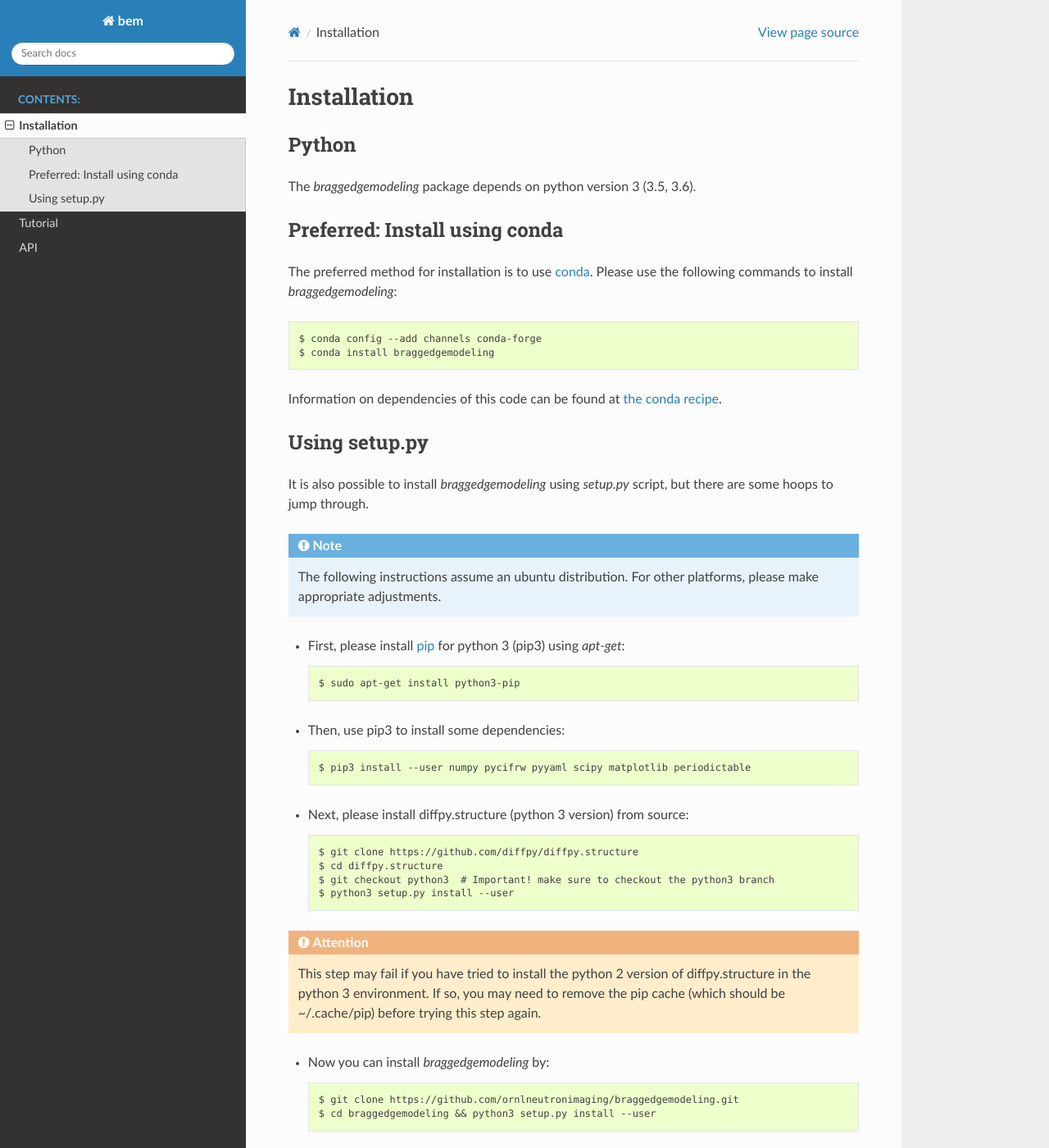
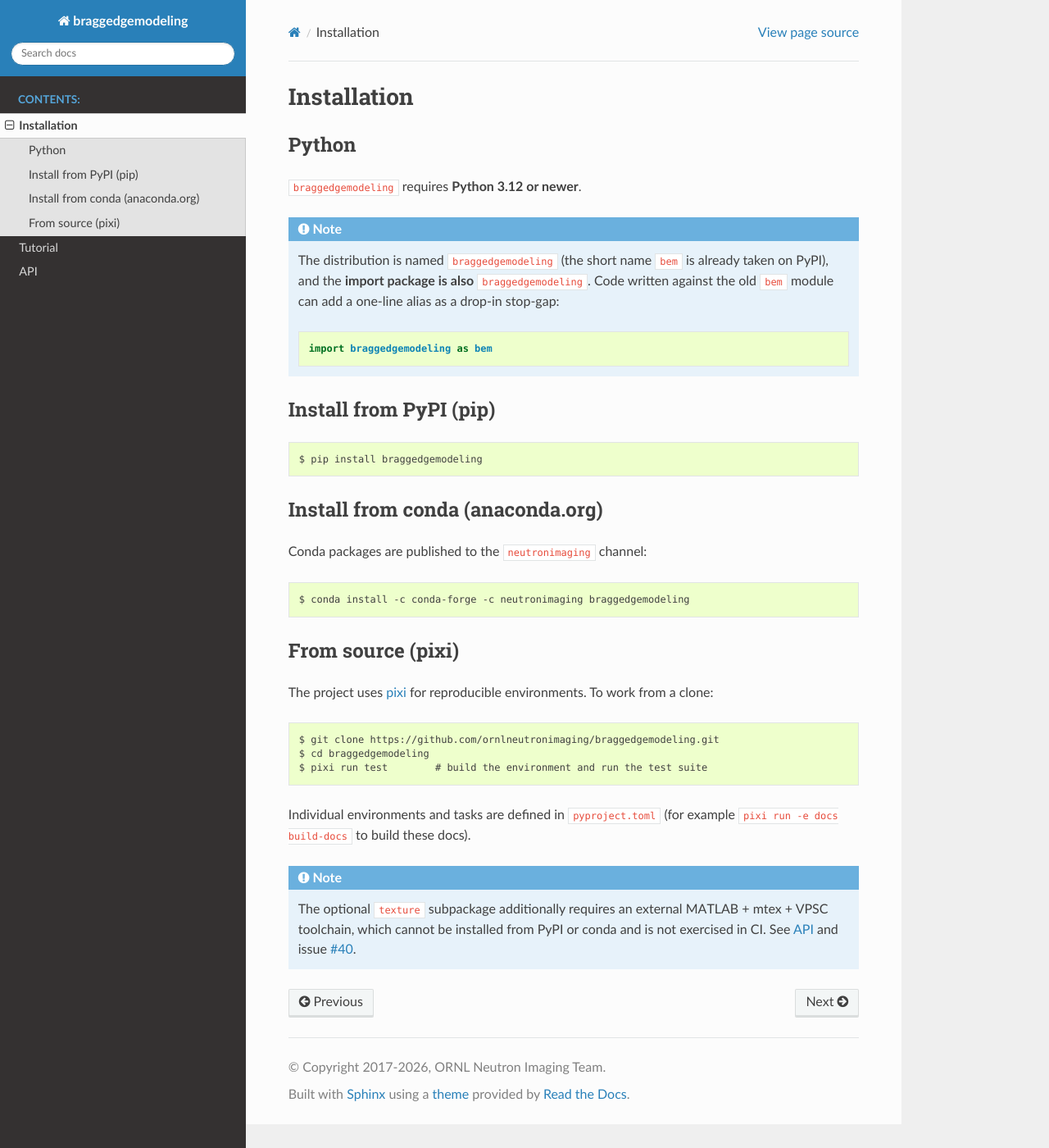
Before and after one commit to ornlneutronimaging/braggedgemodeling, a Sphinx documentation site: the page built from docs/installation.rst, in a window 1280 px wide and 1400 px high. Shown: the whole window at 82% size. Built offline with Sphinx 7.4.7 and the Read the Docs theme 3.1.0, drawn with Linux system fonts in a browser that asks for light colours; some of the changed text lies outside the part shown.

Commit message:
Modernize docs: Sphinx on py3.12, Read the Docs, README/install refresh
Fourth modernization PR (docs).

- docs/conf.py: project bem -> braggedgemodeling; version now read from
  installed package metadata (importlib.metadata) instead of the stale
  hard-coded release='0.1.1'; language='en' (drops the deprecated None).
- docs/api.rst: autodoc targets bem.* -> braggedgemodeling.* (were broken
  after the #41 module rename) + an import-alias note.
- docs/installation.rst: rewritten for pip / conda (neutronimaging) /
  pixi and Python 3.12; drops the setup.py + py3.5 instructions; documents
  `import braggedgemodeling as bem` as a drop-in stop-gap.
- README.md: add pip/conda/pixi install + the import-alias note; replace
  the stale coveralls badge with codecov; fix the bem/DebyeTemp.py path;
  keep the JOSS DOI badge.
- .readthedocs.yaml: new (v2, ubuntu-24.04/py3.12, sphinx docs/conf.py,
  fail_on_warning, pip install .[docs]).
- pyproject.toml: add the `docs` optional-dependency extra (RTD pip build)
  and a `build-docs` task in the docs feature.
- docs/_static/.gitkeep so html_static_path resolves (warning-free build).

Verified: `pixi run -e package build`/tests unaffected; `pixi run -e docs
build-docs` -> "build succeeded." with 0 warnings; autodoc imports all
four braggedgemodeling.* modules.

Assisted-With: Claude Opus 4.8 <noreply@anthropic.com>

```diff
--- a/docs/conf.py
+++ b/docs/conf.py
@@ -19,14 +19,22 @@
 
 # -- Project information -----------------------------------------------------
 
-project = 'bem'
-copyright = '2017-2018, ORNL Neutron Data Sciences Group'
-author = 'ORNL Neutron Data Sciences Group'
+project = 'braggedgemodeling'
+copyright = '2017-2026, ORNL Neutron Imaging Team'
+author = 'ORNL Neutron Imaging Team'
 
+# The version is read from the installed package metadata (set by versioningit
+# at build time), so it never needs to be hand-maintained here.
+from importlib.metadata import PackageNotFoundError
+from importlib.metadata import version as _pkg_version
+
+try:
+    # The full version, including alpha/beta/rc tags
+    release = _pkg_version('braggedgemodeling')
+except PackageNotFoundError:
+    release = ''
 # The short X.Y version
-version = ''
-# The full version, including alpha/beta/rc tags
-release = '0.1.1'
+version = '.'.join(release.split('.')[:2])
 
 
 # -- General configuration ---------------------------------------------------
@@ -63,7 +71,7 @@ master_doc = 'index'
 #
 # This is also used if you do content translation via gettext catalogs.
 # Usually you set "language" from the command line for these cases.
-language = None
+language = 'en'
 
 # List of patterns, relative to source directory, that match files and
 # directories to ignore when looking for source files.
--- a/docs/installation.rst
+++ b/docs/installation.rst
@@ -5,48 +5,50 @@ Installation
 
 Python
 ------
-The `braggedgemodeling` package depends on python version 3 (3.5, 3.6).
+``braggedgemodeling`` requires **Python 3.12 or newer**.
+
+.. note::
+
+   The distribution is named ``braggedgemodeling`` (the short name ``bem`` is
+   already taken on PyPI), and the **import package is also**
+   ``braggedgemodeling``. Code written against the old ``bem`` module can add a
+   one-line alias as a drop-in stop-gap::
+
+      import braggedgemodeling as bem
 
 
-Preferred: Install using conda
-------------------------------
+Install from PyPI (pip)
+-----------------------
 
-The preferred method for installation is to use `conda <https://conda.io/>`_.
-Please use the following commands to install `braggedgemodeling`::
+::
 
-      $ conda config --add channels conda-forge
-      $ conda install braggedgemodeling
-
-Information on dependencies of this code can be found at `the conda recipe <https://github.com/conda-forge/braggedgemodeling-feedstock/blob/master/recipe/meta.yaml>`_.
+   $ pip install braggedgemodeling
 
 
-Using setup.py
---------------
+Install from conda (anaconda.org)
+----------------------------------
 
-It is also possible to install `braggedgemodeling` using `setup.py` script,
-but there are some hoops to jump through.
+Conda packages are published to the ``neutronimaging`` channel::
 
-.. note:: The following instructions assume an ubuntu distribution. For other platforms, please make appropriate adjustments.
+   $ conda install -c conda-forge -c neutronimaging braggedgemodeling
 
-* First, please install `pip <https://pypi.org/project/pip/>`_ for python 3 (pip3) using `apt-get`::
 
-   $ sudo apt-get install python3-pip
+From source (pixi)
+------------------
 
-* Then, use pip3 to install some dependencies::
+The project uses `pixi <https://pixi.sh/>`_ for reproducible environments.
+To work from a clone::
 
-   $ pip3 install --user numpy pycifrw pyyaml scipy matplotlib periodictable
+   $ git clone https://github.com/ornlneutronimaging/braggedgemodeling.git
+   $ cd braggedgemodeling
+   $ pixi run test        # build the environment and run the test suite
 
-* Next, please install diffpy.structure (python 3 version) from source::
+Individual environments and tasks are defined in ``pyproject.toml`` (for
+example ``pixi run -e docs build-docs`` to build these docs).
 
-   $ git clone https://github.com/diffpy/diffpy.structure
-   $ cd diffpy.structure
-   $ git checkout python3  # Important! make sure to checkout the python3 branch
-   $ python3 setup.py install --user
+.. note::
 
-.. attention:: This step may fail if you have tried to install the python 2 version of diffpy.structure in the python 3 environment.
-	       If so, you may need to remove the pip cache (which should be ~/.cache/pip) before trying this step again.
-
-* Now you can install `braggedgemodeling` by::
-
-  $ git clone https://github.com/ornlneutronimaging/braggedgemodeling.git
-  $ cd braggedgemodeling && python3 setup.py install --user
+   The optional ``texture`` subpackage additionally requires an external
+   MATLAB + mtex + VPSC toolchain, which cannot be installed from PyPI or
+   conda and is not exercised in CI. See :doc:`api` and issue `#40
+   <https://github.com/ornlneutronimaging/braggedgemodeling/issues/40>`_.
--- a/pyproject.toml
+++ b/pyproject.toml
@@ -22,6 +22,8 @@ dependencies = [
 # toolchain (not installable from PyPI/conda). See docs; tracked in issue #40.
 [project.optional-dependencies]
 texture = []
+# used by the Read the Docs pip build (`.[docs]`)
+docs = ["sphinx", "sphinx-rtd-theme"]
 
 [project.urls]
 homepage = "https://github.com/ornlneutronimaging/braggedgemodeling"
@@ -143,6 +145,9 @@ reset-toml = { cmd = "cp pyproject.toml.bak pyproject.toml && rm pyproject.toml.
 sphinx = "*"
 sphinx_rtd_theme = "*"
 
+[tool.pixi.feature.docs.tasks]
+build-docs = { cmd = "sphinx-build -b html docs docs/_build/html", description = "Build the HTML documentation" }
+
 [tool.pixi.feature.py312.dependencies]
 python = "3.12.*"
 
```
Also changed, not shown: README.md (+28 -2 lines), docs/api.rst (+11 -5 lines), .readthedocs.yaml (added), 2 other files.
